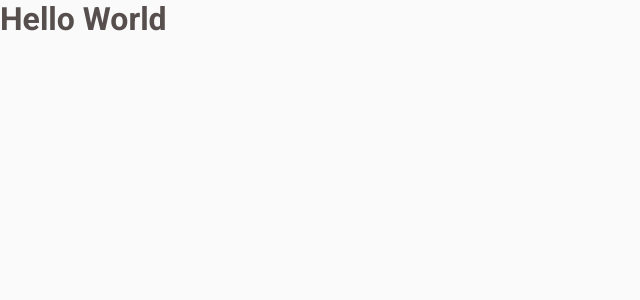
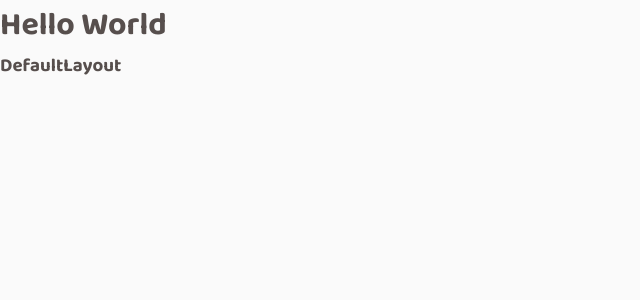
Before and after one commit to guilhermeevencio/coffee-shop-delivery, a React (Vite) app: page / in a window 1280 px wide. Shown: the top 300 px of the page, without its empty margins (0-640 px from the left). Built offline with nearby package versions, Linux system fonts and the light colour scheme.

Commit message:
setup: Adds react router dom files to the project.

```diff
--- a/package.json
+++ b/package.json
@@ -13,6 +13,7 @@
     "phosphor-react": "^1.4.1",
     "react": "^18.2.0",
     "react-dom": "^18.2.0",
+    "react-router-dom": "^6.3.0",
     "styled-components": "^5.3.5"
   },
   "devDependencies": {
--- a/src/App.tsx
+++ b/src/App.tsx
@@ -1,13 +1,18 @@
 import { ThemeProvider } from 'styled-components'
 import { GlobalStyle } from './styles/global'
 import { defaultTheme } from './styles/themes/default'
+import { BrowserRouter } from 'react-router-dom'
+import { Router } from './Router'
 
 function App() {
   return (
-    <ThemeProvider theme={defaultTheme}>
-      <h1>Hello World</h1>
-      <GlobalStyle />
-    </ThemeProvider>
+    <BrowserRouter>
+      <ThemeProvider theme={defaultTheme}>
+        <h1>Hello World</h1>
+        <Router />
+        <GlobalStyle />
+      </ThemeProvider>
+    </BrowserRouter>
   )
 }
 
--- /dev/null
+++ b/src/Router.tsx
@@ -0,0 +1,14 @@
+import { Routes, Route } from 'react-router-dom'
+import DefaultLayout from './layouts/DefaultLayout'
+
+import React from 'react'
+
+export function Router() {
+  return (
+    <Routes>
+      <Route path="/" element={<DefaultLayout />}>
+        <Route path="/" />
+      </Route>
+    </Routes>
+  )
+}
--- /dev/null
+++ b/src/layouts/DefaultLayout/index.tsx
@@ -0,0 +1,15 @@
+import { Outlet } from 'react-router-dom'
+
+import React from 'react'
+
+const DefaultLayout = () => {
+  return (
+    <div>
+      {/* <Header /> */}
+      <h3>DefaultLayout</h3>
+      <Outlet />
+    </div>
+  )
+}
+
+export default DefaultLayout
--- a/src/styles/global.ts
+++ b/src/styles/global.ts
@@ -18,4 +18,8 @@ export const GlobalStyle = createGlobalStyle`
     font-weight: normal;
     font-size: 1rem;
   }
+
+  h1, h2, h3, h4 {
+    font-family: 'Baloo 2', cursive;
+  }
 `
```
Also changed, not shown: 1 other file (tests, documents, lock files or other folders).
